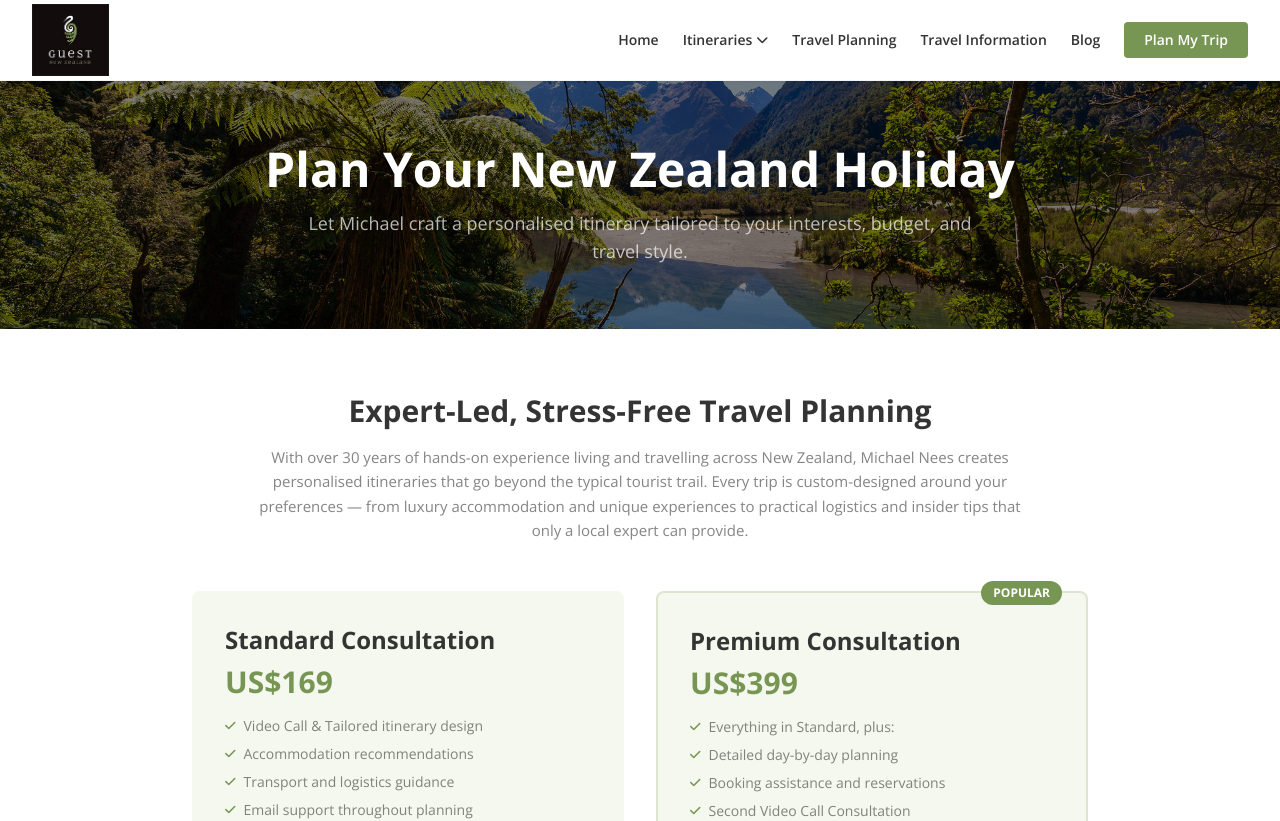
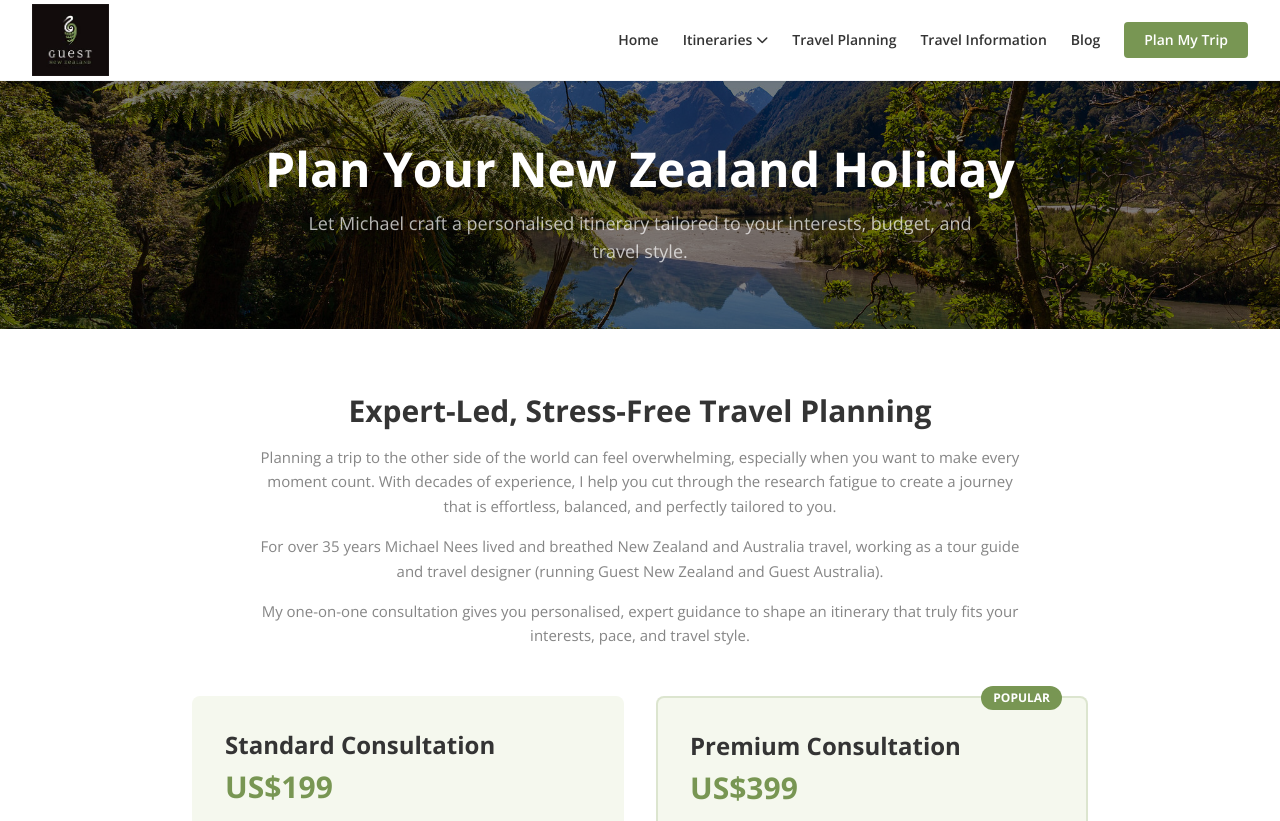
Before and after one commit to vrjourneysnz-art/guest-newzealand, a Next.js app: page /travel-planning in a window 1280 px wide. Shown: the top 821 px of the page. Built offline with nearby package versions, Linux system fonts and the light colour scheme.

Commit message:
Update travel-planning intro copy and Standard price to US$199
Updated pricing and added new content for travel planning services.

```diff
--- a/src/app/travel-planning/page.tsx
+++ b/src/app/travel-planning/page.tsx
@@ -30,11 +30,19 @@ export default function TravelPlanningPage() {
             <h2 className="text-3xl font-bold text-dark mb-4">
               Expert-Led, Stress-Free Travel Planning
             </h2>
+            <p className="text-dark/60 leading-relaxed mb-4">
+              Planning a trip to the other side of the world can feel overwhelming, especially when you
+              want to make every moment count. With decades of experience, I help you cut through the
+              research fatigue to create a journey that is effortless, balanced, and perfectly tailored to
+              you.
+            </p>
+            <p className="text-dark/60 leading-relaxed mb-4">
+              For over 35 years Michael Nees lived and breathed New Zealand and Australia travel, working
+              as a tour guide and travel designer (running Guest New Zealand and Guest Australia).
+            </p>
             <p className="text-dark/60 leading-relaxed">
-              With over 30 years of hands-on experience living and travelling across New Zealand, Michael
-              Nees creates personalised itineraries that go beyond the typical tourist trail. Every trip
-              is custom-designed around your preferences — from luxury accommodation and unique
-              experiences to practical logistics and insider tips that only a local expert can provide.
+              My one-on-one consultation gives you personalised, expert guidance to shape an itinerary
+              that truly fits your interests, pace, and travel style.
             </p>
           </div>
 
@@ -42,7 +50,7 @@ export default function TravelPlanningPage() {
           <div className="grid grid-cols-1 md:grid-cols-2 gap-8 max-w-4xl mx-auto">
             <div className="bg-sage-light rounded-lg p-8 border border-transparent hover:border-gold/50 transition-colors">
               <h3 className="text-2xl font-bold text-dark mb-2">Standard Consultation</h3>
-              <p className="text-3xl font-bold text-sage mb-4">US$169</p>
+              <p className="text-3xl font-bold text-sage mb-4">US$199</p>
               <ul className="space-y-2 text-dark/60 text-sm mb-6">
                 {["Video Call & Tailored itinerary design", "Accommodation recommendations", "Transport and logistics guidance", "Email support throughout planning"].map((item) => (
                   <li key={item} className="flex items-start gap-2">
```
